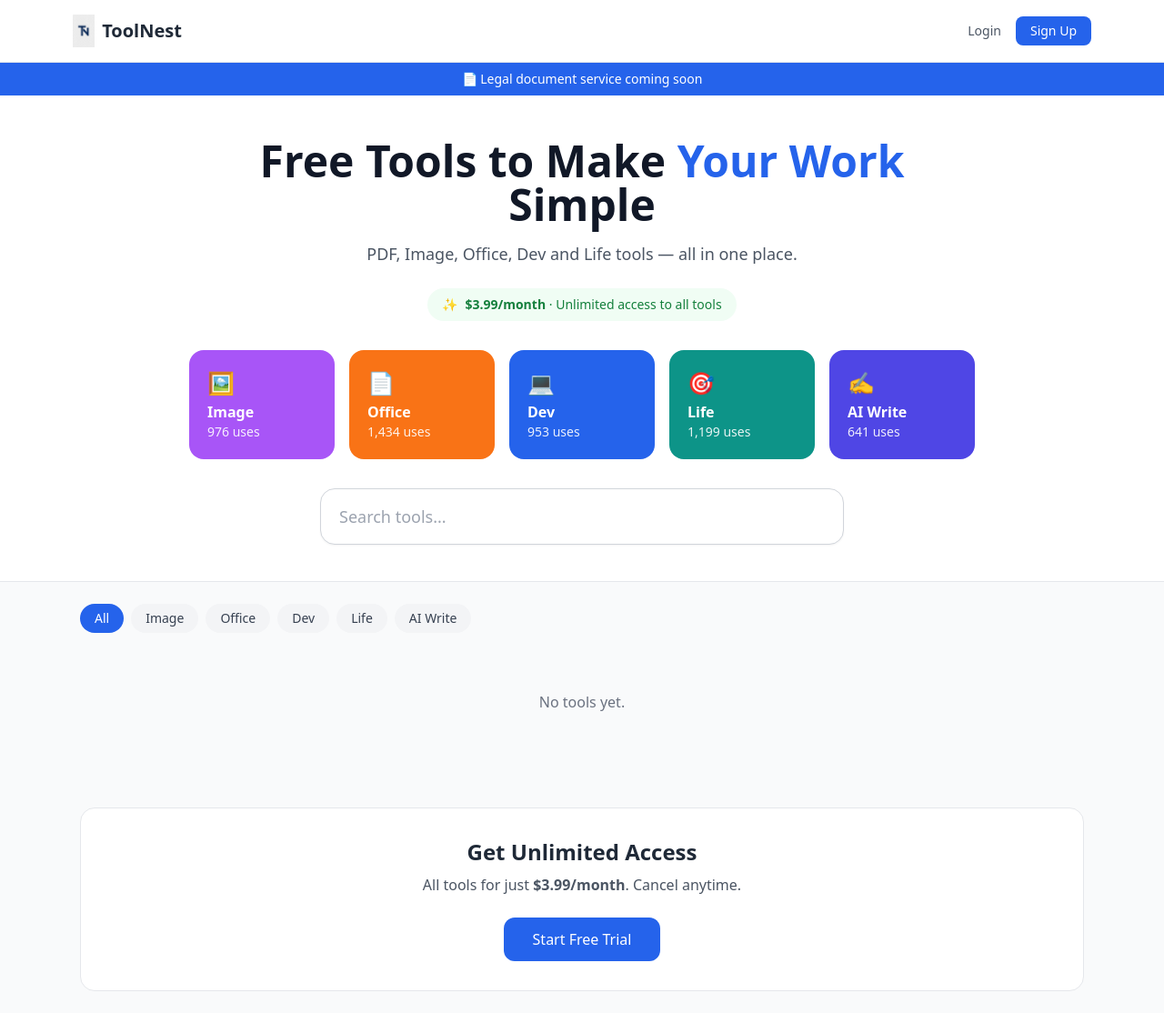
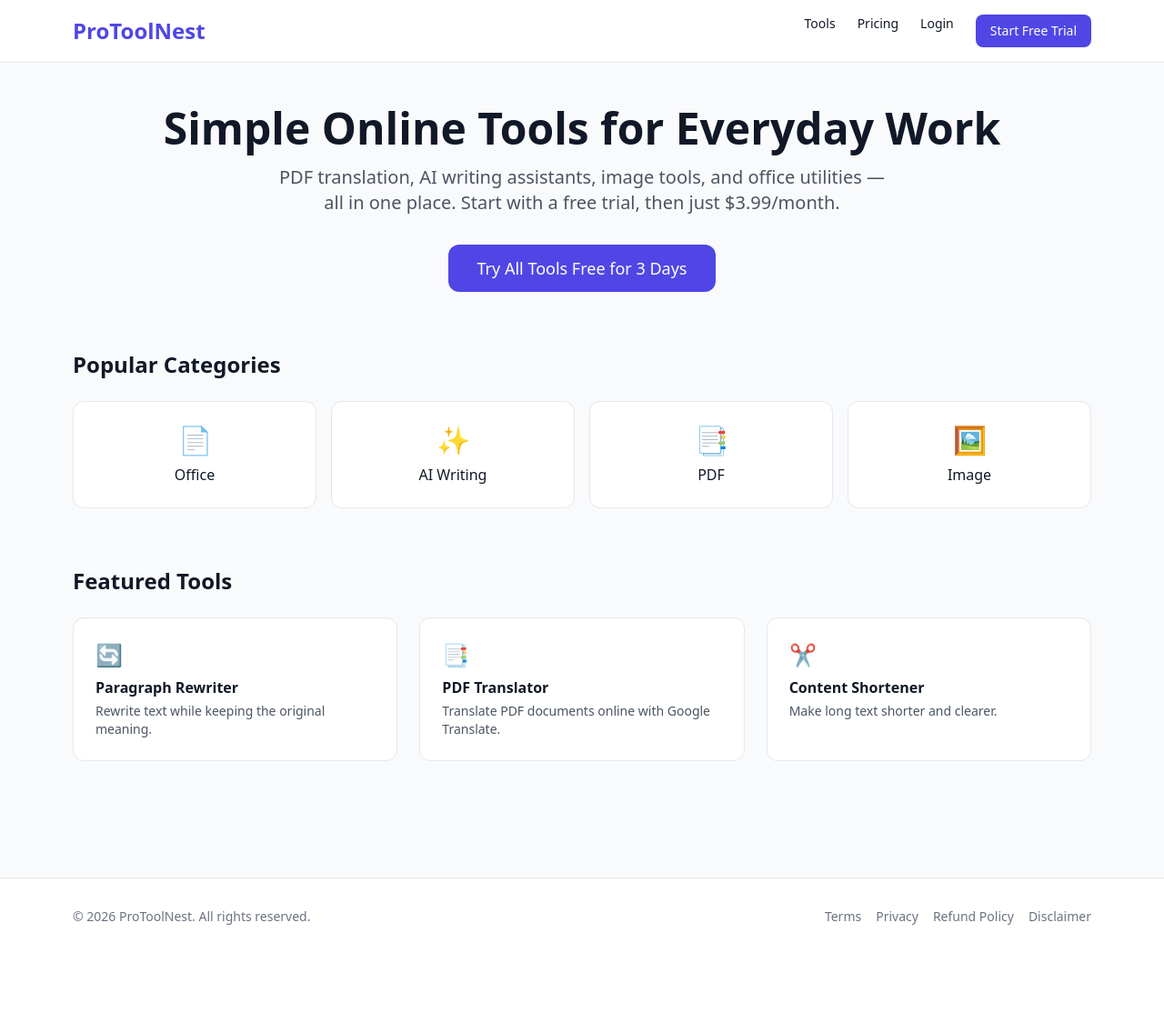
Before and after one commit to songke78772-oss/toolnest-v3, a Node server app: page / in a window 1280 px wide. Shown: the whole page at 91% size. After the commit the page ends 1017 px from the top, so only its background shows below. Run offline with Node 20, Linux system fonts and the light colour scheme; data that the repository does not hold is empty; some libraries are stand-ins or nearby versions.

Commit message:
Revamp index.ejs for SEO and layout improvements
Updated the title and meta tags for SEO, redesigned the header and footer, and removed the vertical scrolling banner. Improved the overall layout and content presentation.

```diff
--- a/views/index.ejs
+++ b/views/index.ejs
@@ -3,222 +3,92 @@
 <head>
   <meta charset="UTF-8">
   <meta name="viewport" content="width=device-width, initial-scale=1.0">
-  <title>ToolNest - Online Tools</title>
+  <title>ProToolNest - Online PDF, Image, AI Writing & Office Tools</title>
+  <meta name="description" content="ProToolNest offers fast online tools for PDF translation, image processing, AI writing, and office productivity. Simple, affordable, $3.99/month after free trial.">
+  <meta name="keywords" content="online tools, PDF translator, AI writer, image compressor, office tools, productivity tools">
+  <link rel="canonical" href="https://protoolnest.com/">
   <script src="https://cdn.tailwindcss.com"></script>
-  <style>
-    .marquee {
-      overflow: hidden;
-      white-space: nowrap;
-    }
-    .marquee-content {
-      display: inline-block;
-      animation: marquee 28s linear infinite;
-    }
-    @keyframes marquee {
-      0% { transform: translateX(100%); }
-      100% { transform: translateX(-100%); }
-    }
-  </style>
 </head>
-<body class="bg-gray-50">
-  <!-- Nav -->
-  <nav class="bg-white border-b sticky top-0 z-10">
-    <div class="max-w-6xl mx-auto px-4 py-4 flex items-center justify-between">
-      <a href="/" class="flex items-center gap-2">
-        <img src="/images/logo.png" alt="ToolNest" class="h-9 w-auto">
-        <span class="text-xl font-bold text-gray-800">ToolNest</span>
+<body class="bg-gray-50 text-gray-900">
+  <header class="bg-white border-b">
+    <div class="max-w-6xl mx-auto px-4 py-4 flex justify-between items-center">
+      <a href="/" class="text-2xl font-bold text-indigo-600">ProToolNest</a>
+      <nav class="flex gap-6 text-sm">
+        <a href="/tools" class="hover:text-indigo-600">Tools</a>
+        <a href="/pricing" class="hover:text-indigo-600">Pricing</a>
+        <a href="/login" class="hover:text-indigo-600">Login</a>
+        <a href="/register" class="bg-indigo-600 text-white px-4 py-2 rounded-lg hover:bg-indigo-700">Start Free Trial</a>
+      </nav>
+    </div>
+  </header>
+
+  <main class="max-w-6xl mx-auto px-4 py-12">
+    <section class="text-center mb-16">
+      <h1 class="text-4xl md:text-5xl font-bold mb-4">Simple Online Tools for Everyday Work</h1>
+      <p class="text-xl text-gray-600 max-w-2xl mx-auto mb-8">
+        PDF translation, AI writing assistants, image tools, and office utilities — all in one place.
+        Start with a free trial, then just $3.99/month.
+      </p>
+      <a href="/register" class="inline-block bg-indigo-600 text-white text-lg px-8 py-3 rounded-xl hover:bg-indigo-700">
+        Try All Tools Free for 3 Days
       </a>
-      <div class="flex items-center gap-4 text-sm">
-        <% if (loggedIn) { %>
-          <a href="/dashboard" class="text-gray-600 hover:text-gray-800">Dashboard</a>
-          <a href="/logout" class="text-gray-600 hover:text-gray-800">Logout</a>
-        <% } else { %>
-          <a href="/login" class="text-gray-600 hover:text-gray-800">Login</a>
-          <a href="/register" class="bg-blue-600 text-white px-4 py-1.5 rounded-lg hover:bg-blue-700">Sign Up</a>
-        <% } %>
+    </section>
+
+    <section class="mb-16">
+      <h2 class="text-2xl font-semibold mb-6">Popular Categories</h2>
+      <div class="grid grid-cols-2 md:grid-cols-4 gap-4">
+        <a href="/tools?category=office" class="bg-white p-6 rounded-xl border hover:shadow-md text-center">
+          <div class="text-3xl mb-2">📄</div>
+          <div class="font-medium">Office</div>
+        </a>
+        <a href="/tools?category=ai" class="bg-white p-6 rounded-xl border hover:shadow-md text-center">
+          <div class="text-3xl mb-2">✨</div>
+          <div class="font-medium">AI Writing</div>
+        </a>
+        <a href="/tools?category=pdf" class="bg-white p-6 rounded-xl border hover:shadow-md text-center">
+          <div class="text-3xl mb-2">📑</div>
+          <div class="font-medium">PDF</div>
+        </a>
+        <a href="/tools?category=image" class="bg-white p-6 rounded-xl border hover:shadow-md text-center">
+          <div class="text-3xl mb-2">🖼️</div>
+          <div class="font-medium">Image</div>
+        </a>
+      </div>
+    </section>
+
+    <section>
+      <h2 class="text-2xl font-semibold mb-6">Featured Tools</h2>
+      <div class="grid md:grid-cols-3 gap-6">
+        <!-- Tools will be rendered from DB in real version -->
+        <div class="bg-white p-6 rounded-xl border">
+          <div class="text-2xl mb-2">🔄</div>
+          <h3 class="font-semibold mb-1">Paragraph Rewriter</h3>
+          <p class="text-sm text-gray-600">Rewrite text while keeping the original meaning.</p>
+        </div>
+        <div class="bg-white p-6 rounded-xl border">
+          <div class="text-2xl mb-2">📑</div>
+          <h3 class="font-semibold mb-1">PDF Translator</h3>
+          <p class="text-sm text-gray-600">Translate PDF documents online with Google Translate.</p>
+        </div>
+        <div class="bg-white p-6 rounded-xl border">
+          <div class="text-2xl mb-2">✂️</div>
+          <h3 class="font-semibold mb-1">Content Shortener</h3>
+          <p class="text-sm text-gray-600">Make long text shorter and clearer.</p>
+        </div>
+      </div>
+    </section>
+  </main>
+
+  <footer class="bg-white border-t mt-20">
+    <div class="max-w-6xl mx-auto px-4 py-8 text-sm text-gray-500 flex flex-col md:flex-row justify-between gap-4">
+      <div>© 2026 ProToolNest. All rights reserved.</div>
+      <div class="flex gap-4">
+        <a href="/terms" class="hover:text-indigo-600">Terms</a>
+        <a href="/privacy" class="hover:text-indigo-600">Privacy</a>
+        <a href="/refund" class="hover:text-indigo-600">Refund Policy</a>
+        <a href="/disclaimer" class="hover:text-indigo-600">Disclaimer</a>
       </div>
     </div>
-  </nav>
-
-  <!-- Vertical Scrolling Banner -->
-  <div class="bg-blue-600 text-white text-sm overflow-hidden h-9 relative">
-    <div id="ticker" class="absolute inset-0 flex items-center justify-center transition-all duration-500">
-      <span>📄 Legal document service coming soon</span>
-    </div>
-  </div>
-
-  <script>
-    const messages = [
-      '📄 Legal document service coming soon',
-      '🛠️ New tools added regularly',
-      '🎁 Sign up now and get 3 days free'
-    ];
-    let current = 0;
-    const ticker = document.getElementById('ticker');
-
-    function showNext() {
-      ticker.style.opacity = '0';
-      ticker.style.transform = 'translateY(-10px)';
-      setTimeout(() => {
-        current = (current + 1) % messages.length;
-        ticker.textContent = messages[current];
-        ticker.style.transform = 'translateY(10px)';
-        ticker.style.opacity = '0';
-        setTimeout(() => {
-          ticker.style.opacity = '1';
-          ticker.style.transform = 'translateY(0)';
-        }, 50);
-      }, 400);
-    }
-
-    setInterval(showNext, 3500);
-  </script>
-
-  <!-- Hero -->
-  <div class="bg-white border-b">
-    <div class="max-w-4xl mx-auto px-4 pt-12 pb-10 text-center">
-      <h1 class="text-4xl md:text-5xl font-bold text-gray-900 mb-4">
-        Free Tools to Make <span class="text-blue-600">Your Work</span> Simple
-      </h1>
-      <p class="text-lg text-gray-600 mb-6">
-        PDF, Image, Office, Dev and Life tools — all in one place.
-      </p>
-
-      <!-- Pricing Badge -->
-      <div class="inline-flex items-center gap-2 bg-green-50 text-green-700 px-4 py-2 rounded-full text-sm font-medium mb-8">
-        <span>✨</span>
-        <span><strong>$3.99/month</strong> · Unlimited access to all tools</span>
-      </div>
-
-      <!-- Category Cards -->
-      <div class="grid grid-cols-2 md:grid-cols-5 gap-4 max-w-4xl mx-auto mb-8">
-        <button data-category="Image" class="category-card bg-purple-500 text-white p-5 rounded-2xl text-left hover:opacity-90 transition">
-          <div class="text-2xl mb-1">🖼️</div>
-          <div class="font-semibold">Image</div>
-          <div class="text-sm opacity-90" id="count-Image">--</div>
-        </button>
-        <button data-category="Office" class="category-card bg-orange-500 text-white p-5 rounded-2xl text-left hover:opacity-90 transition">
-          <div class="text-2xl mb-1">📄</div>
-          <div class="font-semibold">Office</div>
-          <div class="text-sm opacity-90" id="count-Office">--</div>
-        </button>
-        <button data-category="Dev" class="category-card bg-blue-600 text-white p-5 rounded-2xl text-left hover:opacity-90 transition">
-          <div class="text-2xl mb-1">💻</div>
-          <div class="font-semibold">Dev</div>
-          <div class="text-sm opacity-90" id="count-Dev">--</div>
-        </button>
-        <button data-category="Life" class="category-card bg-teal-600 text-white p-5 rounded-2xl text-left hover:opacity-90 transition">
-          <div class="text-2xl mb-1">🎯</div>
-          <div class="font-semibold">Life</div>
-          <div class="text-sm opacity-90" id="count-Life">--</div>
-        </button>
-        <button data-category="AI Write" class="category-card bg-indigo-600 text-white p-5 rounded-2xl text-left hover:opacity-90 transition">
-          <div class="text-2xl mb-1">✍️</div>
-          <div class="font-semibold">AI Write</div>
-          <div class="text-sm opacity-90" id="count-AI Write">--</div>
-        </button>
-      </div>
-
-      <!-- Search -->
-      <div class="max-w-xl mx-auto relative">
-        <input type="text" id="searchInput" placeholder="Search tools..."
-               class="w-full border border-gray-300 rounded-2xl px-5 py-4 text-lg focus:outline-none focus:ring-2 focus:ring-blue-500 shadow-sm">
-      </div>
-    </div>
-  </div>
-
-  <div class="max-w-6xl mx-auto p-6">
-    <!-- Category Filter Buttons -->
-    <div class="flex flex-wrap gap-2 mb-6" id="categoryTabs">
-      <button data-category="all" class="category-btn px-4 py-1.5 rounded-full text-sm font-medium bg-blue-600 text-white">All</button>
-      <button data-category="Image" class="category-btn px-4 py-1.5 rounded-full text-sm font-medium bg-gray-100 text-gray-700 hover:bg-gray-200">Image</button>
-      <button data-category="Office" class="category-btn px-4 py-1.5 rounded-full text-sm font-medium bg-gray-100 text-gray-700 hover:bg-gray-200">Office</button>
-      <button data-category="Dev" class="category-btn px-4 py-1.5 rounded-full text-sm font-medium bg-gray-100 text-gray-700 hover:bg-gray-200">Dev</button>
-      <button data-category="Life" class="category-btn px-4 py-1.5 rounded-full text-sm font-medium bg-gray-100 text-gray-700 hover:bg-gray-200">Life</button>
-      <button data-category="AI Write" class="category-btn px-4 py-1.5 rounded-full text-sm font-medium bg-gray-100 text-gray-700 hover:bg-gray-200">AI Write</button>
-    </div>
-
-    <!-- Tools Grid -->
-    <div id="toolsGrid" class="grid grid-cols-1 sm:grid-cols-2 lg:grid-cols-3 gap-5">
-      <% if (tools && tools.length > 0) { %>
-        <% tools.forEach(tool => { %>
-          <a href="<%= loggedIn ? '/tool/' + tool.id : '/login' %>"
-             class="tool-card bg-white rounded-xl border p-5 hover:shadow-md transition block"
-             data-category="<%= tool.category || 'Office' %>"
-             data-name="<%= tool.name.toLowerCase() %>"
-             data-desc="<%= (tool.description || '').toLowerCase() %>">
-            <div class="flex items-start gap-3">
-              <div class="text-3xl"><%= tool.icon || '🔧' %></div>
-              <div class="flex-1">
-                <h3 class="font-semibold text-gray-800"><%= tool.name %></h3>
-                <p class="text-sm text-gray-500 mt-1 line-clamp-2"><%= tool.description || '' %></p>
-                <span class="inline-block mt-2 text-xs px-2 py-0.5 bg-gray-100 text-gray-600 rounded-full"><%= tool.category || 'Office' %></span>
-              </div>
-            </div>
-          </a>
-        <% }); %>
-      <% } else { %>
-        <p class="col-span-full text-center text-gray-500 py-10">No tools yet.</p>
-      <% } %>
-    </div>
-
-    <!-- Bottom CTA -->
-    <% if (!loggedIn) { %>
-    <div class="mt-16 text-center bg-white rounded-2xl border p-8">
-      <h2 class="text-2xl font-bold text-gray-800 mb-2">Get Unlimited Access</h2>
-      <p class="text-gray-600 mb-6">All tools for just <strong>$3.99/month</strong>. Cancel anytime.</p>
-      <a href="/register" class="inline-block bg-blue-600 text-white px-8 py-3 rounded-xl font-medium hover:bg-blue-700">
-        Start Free Trial
-      </a>
-    </div>
-    <% } %>
-  </div>
-
-  <script>
-    const baseCounts = {
-      Image: 500 + Math.floor(Math.random() * 800),
-      Office: 500 + Math.floor(Math.random() * 1200),
-      Dev: 500 + Math.floor(Math.random() * 600),
-      Life: 500 + Math.floor(Math.random() * 900),
-      'AI Write': 300 + Math.floor(Math.random() * 500)
-    };
-
-    Object.keys(baseCounts).forEach(cat => {
-      const el = document.getElementById('count-' + cat);
-      if (el) el.textContent = baseCounts[cat].toLocaleString() + ' uses';
-    });
-
-    document.querySelectorAll('.category-card, .category-btn').forEach(btn => {
-      btn.addEventListener('click', () => {
-        const category = btn.dataset.category;
-
-        document.querySelectorAll('.category-btn').forEach(b => {
-          b.classList.remove('bg-blue-600', 'text-white');
-          b.classList.add('bg-gray-100', 'text-gray-700');
-        });
-        const matchingBtn = document.querySelector(`.category-btn[data-category="${category}"]`);
-        if (matchingBtn) {
-          matchingBtn.classList.add('bg-blue-600', 'text-white');
-          matchingBtn.classList.remove('bg-gray-100', 'text-gray-700');
-        }
-
-        document.querySelectorAll('.tool-card').forEach(card => {
-          if (category === 'all' || card.dataset.category === category) {
-            card.classList.remove('hidden');
-          } else {
-            card.classList.add('hidden');
-          }
-        });
-      });
-    });
-
-    document.getElementById('searchInput').addEventListener('input', (e) => {
-      const q = e.target.value.toLowerCase().trim();
-      document.querySelectorAll('.tool-card').forEach(card => {
-        const match = card.dataset.name.includes(q) || card.dataset.desc.includes(q);
-        card.classList.toggle('hidden', !match);
-      });
-    });
-  </script>
+  </footer>
 </body>
 </html>
```
